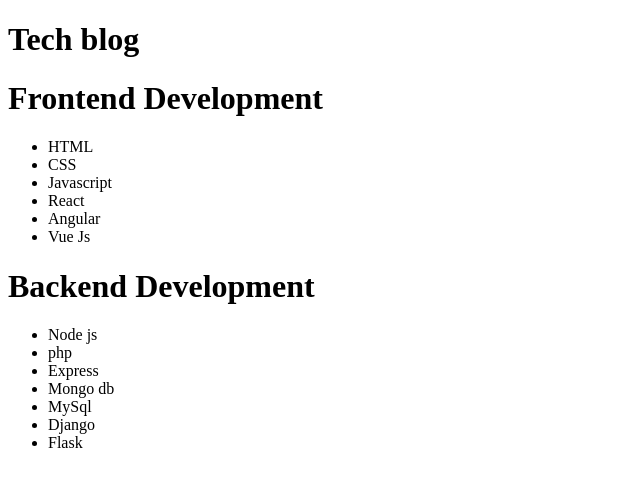
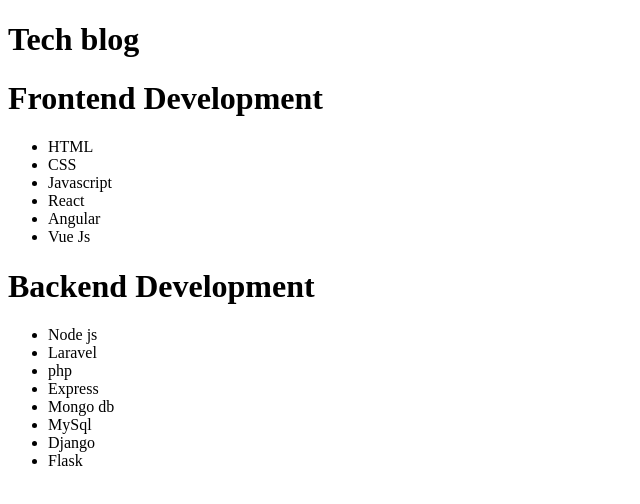
Before and after one commit to varun21s/Blog-Website, a plain HTML site: page index.html in a window 1280 px wide. Shown: the whole page, without its empty margins (0-640 px from the left). Drawn offline with Linux system fonts and the light colour scheme.

Commit message:
Update index.html

```diff
--- a/index.html
+++ b/index.html
@@ -40,6 +40,9 @@
     <li>
        Node js
     </li>
+         <li>
+       Laravel
+    </li>
     <li>
         php
      </li>
```
